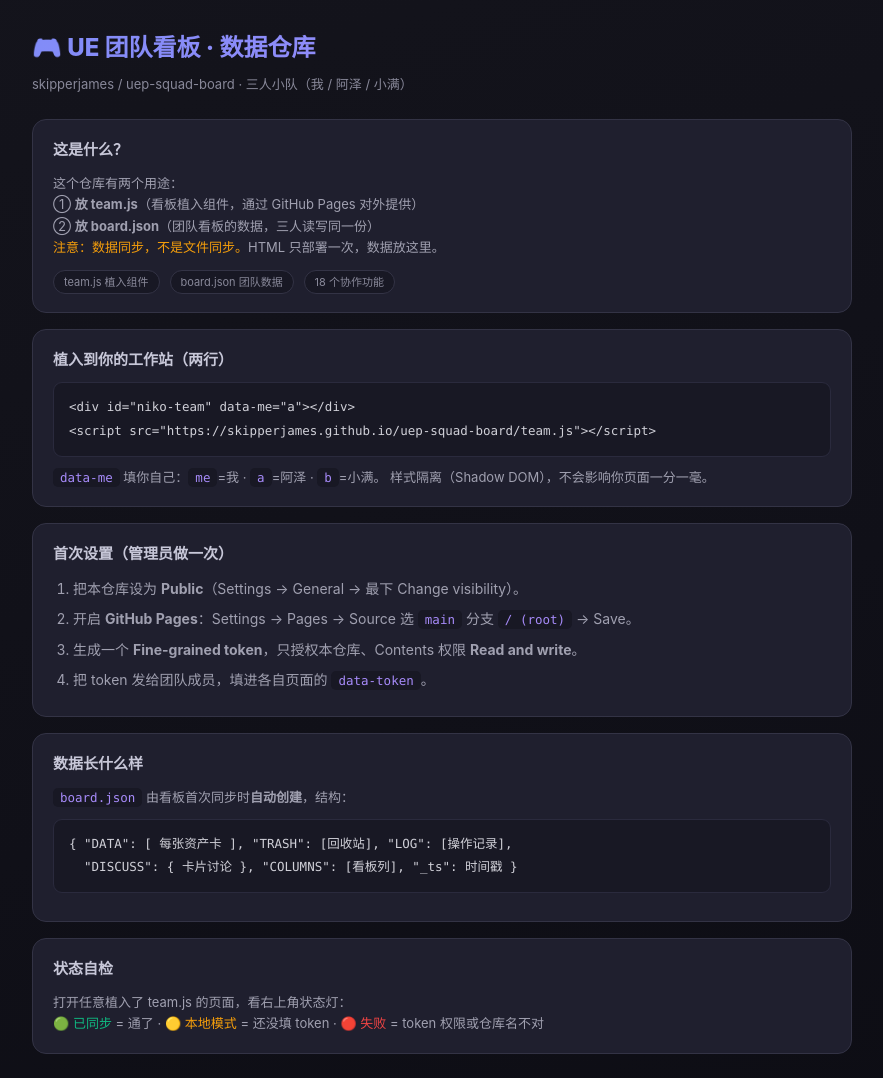
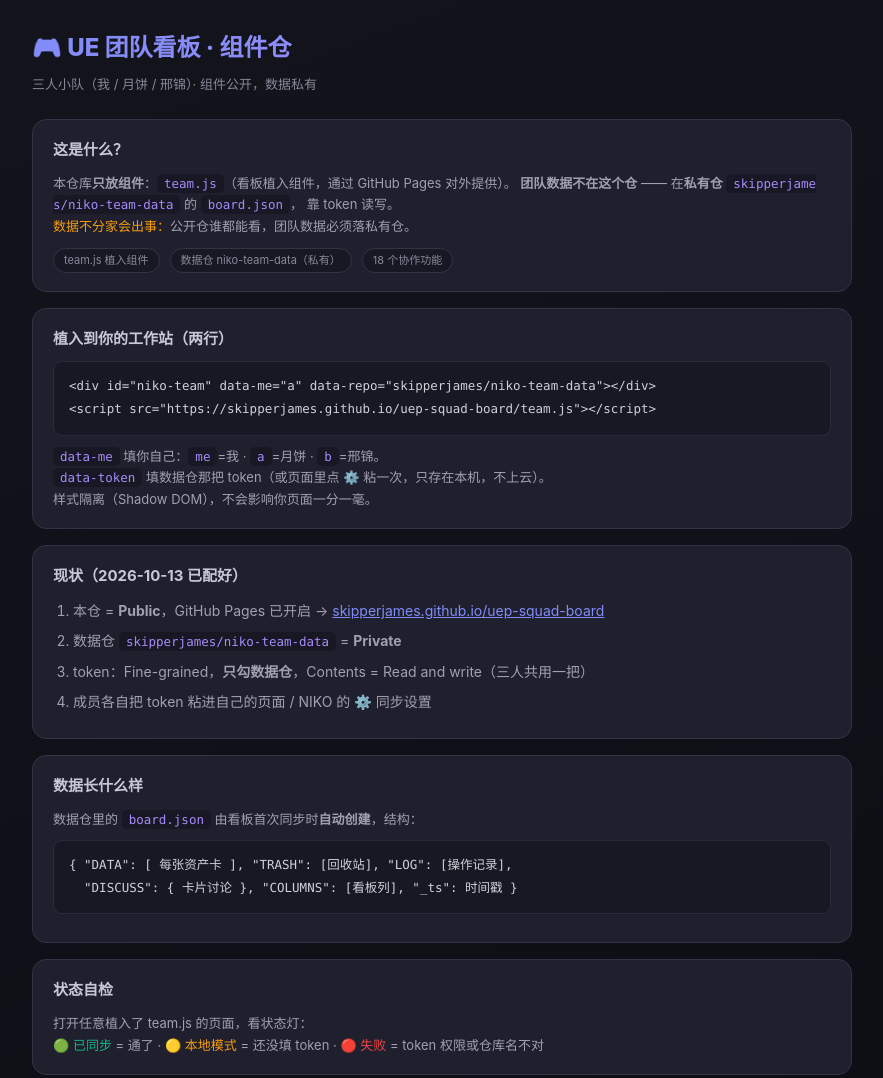
Before and after one commit to skipperjames/uep-squad-board, a plain HTML site: page index.html in a window 1280 px wide. Shown: the top 1078 px of the page, without its empty margins (198-1081 px from the left). Drawn offline with Linux system fonts and the light colour scheme.

Commit message:
改名「我/月饼/邢锦」+ 数据仓切私有仓 niko-team-data（组件仓与数据仓分离）

```diff
--- a/index.html
+++ b/index.html
@@ -3,7 +3,7 @@
 <head>
 <meta charset="UTF-8">
 <meta name="viewport" content="width=device-width,initial-scale=1">
-<title>UE 团队看板 · 数据仓库</title>
+<title>UE 团队看板 · 组件仓</title>
 <style>
 *{margin:0;padding:0;box-sizing:border-box}
 body{font-family:-apple-system,BlinkMacSystemFont,"PingFang SC","Microsoft YaHei",sans-serif;
@@ -29,50 +29,51 @@
 </head>
 <body>
 <div class="wrap">
-  <h1>🎮 UE 团队看板 · 数据仓库</h1>
-  <div class="sub">skipperjames / uep-squad-board · 三人小队（我 / 阿泽 / 小满）</div>
+  <h1>🎮 UE 团队看板 · 组件仓</h1>
+  <div class="sub">三人小队（我 / 月饼 / 邢锦）· 组件公开，数据私有</div>
 
   <div class="card">
     <h2>这是什么？</h2>
-    <p>这个仓库有两个用途：<br>
-      ① <b>放 team.js</b>（看板植入组件，通过 GitHub Pages 对外提供）<br>
-      ② <b>放 board.json</b>（团队看板的数据，三人读写同一份）<br>
-      <span class="warn">注意：数据同步，不是文件同步。</span>HTML 只部署一次，数据放这里。</p>
+    <p>本仓库<b>只放组件</b>：<code>team.js</code>（看板植入组件，通过 GitHub Pages 对外提供）。
+      <b>团队数据不在这个仓</b> —— 在<b>私有仓</b> <code>skipperjames/niko-team-data</code> 的 <code>board.json</code>，
+      靠 token 读写。<br>
+      <span class="warn">数据不分家会出事：</span>公开仓谁都能看，团队数据必须落私有仓。</p>
     <div style="margin-top:10px">
       <span class="pill">team.js 植入组件</span>
-      <span class="pill">board.json 团队数据</span>
+      <span class="pill">数据仓 niko-team-data（私有）</span>
       <span class="pill">18 个协作功能</span>
     </div>
   </div>
 
   <div class="card">
     <h2>植入到你的工作站（两行）</h2>
-    <pre><code>&lt;div id="niko-team" data-me="a"&gt;&lt;/div&gt;
+    <pre><code>&lt;div id="niko-team" data-me="a" data-repo="skipperjames/niko-team-data"&gt;&lt;/div&gt;
 &lt;script src="https://skipperjames.github.io/uep-squad-board/team.js"&gt;&lt;/script&gt;</code></pre>
-    <p><code>data-me</code> 填你自己：<code>me</code>=我 · <code>a</code>=阿泽 · <code>b</code>=小满。
+    <p><code>data-me</code> 填你自己：<code>me</code>=我 · <code>a</code>=月饼 · <code>b</code>=邢锦。<br>
+    <code>data-token</code> 填数据仓那把 token（或页面里点 ⚙️ 粘一次，只存在本机，不上云）。<br>
     样式隔离（Shadow DOM），不会影响你页面一分一毫。</p>
   </div>
 
   <div class="card">
-    <h2>首次设置（管理员做一次）</h2>
+    <h2>现状（2026-10-13 已配好）</h2>
     <ol>
-      <li>把本仓库设为 <b>Public</b>（Settings → General → 最下 Change visibility）。</li>
-      <li>开启 <b>GitHub Pages</b>：Settings → Pages → Source 选 <code>main</code> 分支 <code>/ (root)</code> → Save。</li>
-      <li>生成一个 <b>Fine-grained token</b>，只授权本仓库、Contents 权限 <b>Read and write</b>。</li>
-      <li>把 token 发给团队成员，填进各自页面的 <code>data-token</code>。</li>
+      <li>本仓 = <b>Public</b>，GitHub Pages 已开启 → <a href="https://skipperjames.github.io/uep-squad-board/">skipperjames.github.io/uep-squad-board</a></li>
+      <li>数据仓 <code>skipperjames/niko-team-data</code> = <b>Private</b></li>
+      <li>token：Fine-grained，<b>只勾数据仓</b>，Contents = Read and write（三人共用一把）</li>
+      <li>成员各自把 token 粘进自己的页面 / NIKO 的 ⚙️ 同步设置</li>
     </ol>
   </div>
 
   <div class="card">
     <h2>数据长什么样</h2>
-    <p><code>board.json</code> 由看板首次同步时<b>自动创建</b>，结构：</p>
+    <p>数据仓里的 <code>board.json</code> 由看板首次同步时<b>自动创建</b>，结构：</p>
     <pre><code>{ "DATA": [ 每张资产卡 ], "TRASH": [回收站], "LOG": [操作记录],
   "DISCUSS": { 卡片讨论 }, "COLUMNS": [看板列], "_ts": 时间戳 }</code></pre>
   </div>
 
   <div class="card">
     <h2>状态自检</h2>
-    <p>打开任意植入了 team.js 的页面，看右上角状态灯：<br>
+    <p>打开任意植入了 team.js 的页面，看状态灯：<br>
       <span class="ok">🟢 已同步</span> = 通了 ·
       <span class="warn">🟡 本地模式</span> = 还没填 token ·
       <span style="color:#ef4444">🔴 失败</span> = token 权限或仓库名不对</p>
```
